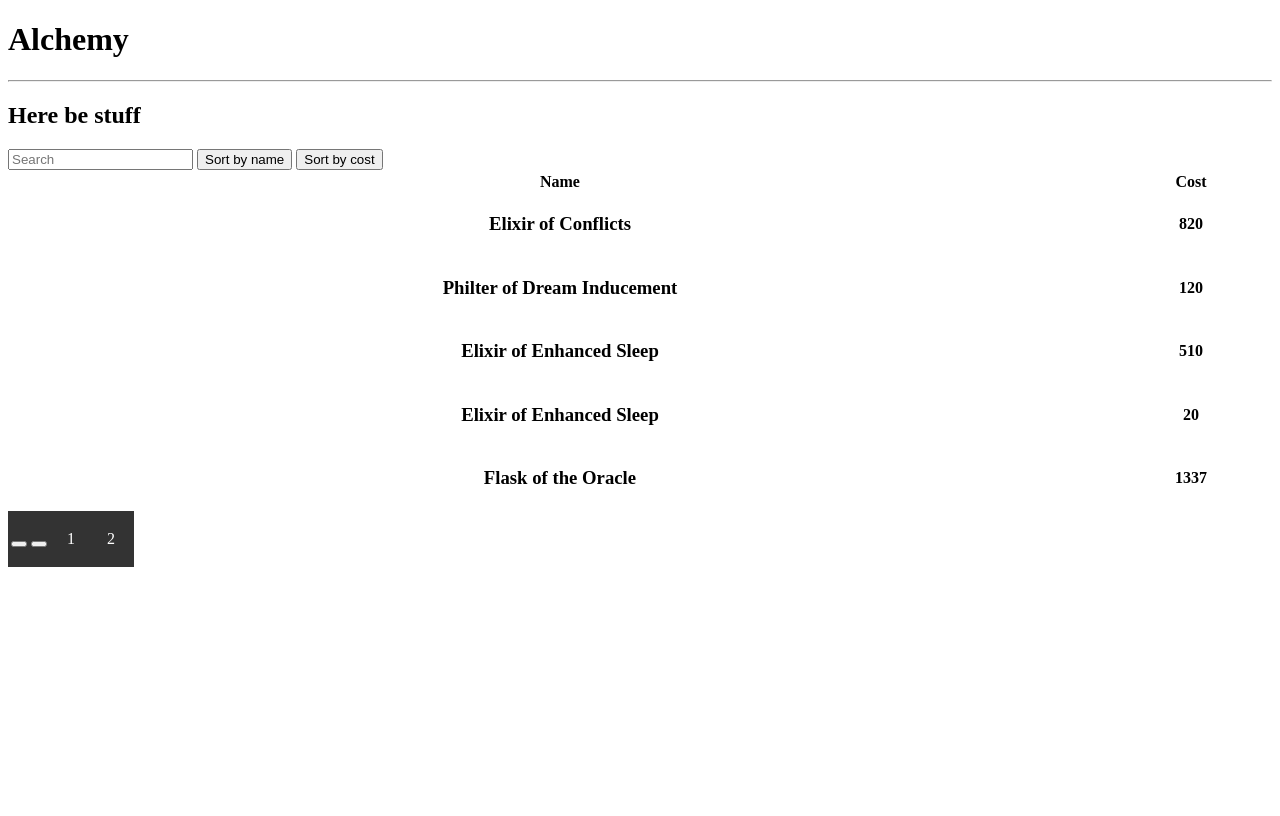
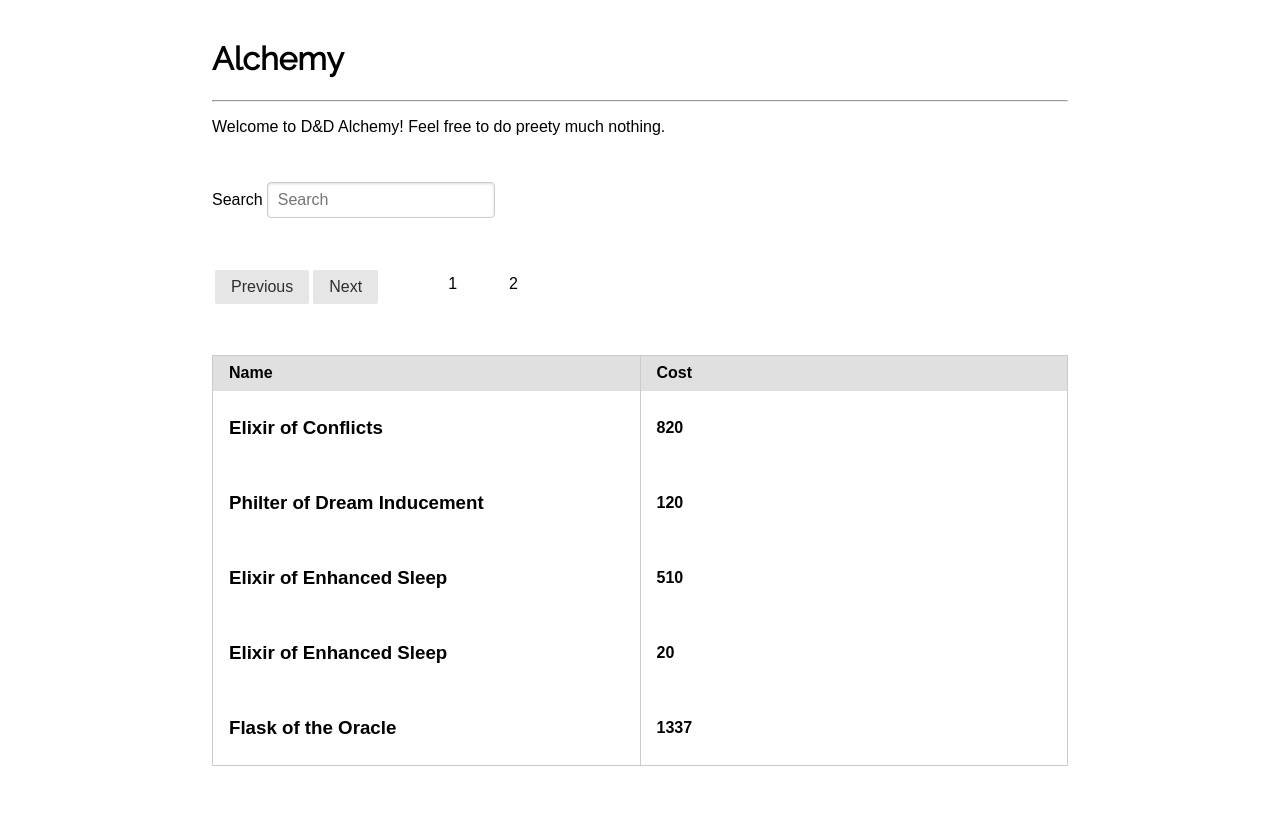
Before and after one commit to LanVukusic/Alchemist5E, a Flask app: page / in a window 1280 px wide. Before the commit the page ends 567 px from the top, so only its background shows below. Run offline with Flask 2, Linux system fonts and the light colour scheme; lists and menus that the app fills with data are empty; some libraries are stand-ins or nearby versions.

Commit message:
Updated UI (HTML, CSS)

```diff
--- a/flask/app/static/style.css
+++ b/flask/app/static/style.css
@@ -1,33 +1,71 @@
-.table-navigation {
-  margin: 0;
-  padding: 0;
+body {
+    padding: 20px;
+}
 
-  background-color: #333333;
+h1 {
+    font-family: "Raleway", "Helvetica Neue", Helvetica, Arial, sans-serif;
+}
+
+.base-header {
+    margin-left: 15vw;
+    margin-right: 15vw;
+}
+
+#potions {
+    margin-left: 15vw;
+    margin-right: 15vw;
 }
 
 .table-main {
     width: 100%;
+    table-layout: fixed;
 }
 
-.pagination {
-margin: 0;
-padding: 0;
-overflow: hidden;
-list-style-type: none;
+.list {
+    text-align: left;
 }
 
-li {
-  float: left;
+.table-main tbody tr {
+    transition: background-color 0.1s ease;
 }
 
-li a {
-  display: block;
-  color: white;
-  text-align: center;
-  padding: 16px;
-  text-decoration: none;
+.table-main tbody tr:hover {
+    background-color: cornsilk;
 }
 
-li a:hover {
-  background-color: #111111;
+.spacing {
+    height: 30px;
 }
+
+.head-1 {
+    width: 70%;
+}
+
+head-2 {
+    width: 30%;
+}
+
+.pagination li {
+    display: inline-block;
+
+
+    margin-left: 10px;
+    margin-right: 10px;
+
+}
+
+.pagination a {
+    color: black;
+    float: left;
+    padding: 8px 16px;
+    text-decoration: none;
+}
+
+.table-navigation {
+    height: 30px;
+}
+
+.error {
+    margin-left: 15vw;
+    margin-right: 15vw;
+}
--- a/flask/app/templates/403.html
+++ b/flask/app/templates/403.html
@@ -1,7 +1,9 @@
 {% extends "base.html" %}
 
 {% block content %}
+<div class="error">
     <h1>WTF?</h1>
     <p>Floor three. Dumbledore said you shouldn't come here. You are expelled from Hogwarts.</p>
-    <p><a href="{{ url_for('index') }}">Back</a></p>
+    <p><a class="pure-button pure-button-primary" href="{{ url_for('index') }}">Back</a></p>
+</div>
 {% endblock %}
--- a/flask/app/templates/410.html
+++ b/flask/app/templates/410.html
@@ -1,7 +1,9 @@
 {% extends "base.html" %}
 
 {% block content %}
+<div class="error">
     <h1>WTF?</h1>
     <p>Gone, gone away, I wish you didn't stay. But seriously, the file is gone. Go home. </p>
-    <p><a href="{{ url_for('index') }}">Back</a></p>
+    <p><a class="pure-button pure-button-primary" href="{{ url_for('index') }}">Back</a></p>
+</div>
 {% endblock %}
--- a/flask/app/templates/500.html
+++ b/flask/app/templates/500.html
@@ -1,7 +1,9 @@
 {% extends "base.html" %}
 
 {% block content %}
+<div class="error">
     <h1>WTF?</h1>
     <p>Good job. You did it. You crashed the whole fucking server. Congrats. Now go back home. If it even exists?</p>
-    <p><a href="{{ url_for('index') }}">Back</a></p>
+    <p><a class="pure-button pure-button-primary" href="{{ url_for('index') }}">Back</a></p>
+</div>
 {% endblock %}
--- a/flask/app/templates/base.html
+++ b/flask/app/templates/base.html
@@ -1,10 +1,14 @@
 <!DOCTYPE html>
 <html lang="en">
+
 <head>
     {% block head %}
 
+    <link rel="stylesheet" type="text/css" href="//fonts.googleapis.com/css?family=Raleway" />
     <link rel="stylesheet" href="{{ url_for('static', filename='style.css') }}">
     <link rel="shortcut icon" href="{{ url_for('static', filename='favicon.ico') }}">
+    <link rel="stylesheet" href="https://unpkg.com/purecss@1.0.0/build/pure-min.css" integrity="sha384-nn4HPE8lTHyVtfCBi5yW9d20FjT8BJwUXyWZT9InLYax14RDjBj46LmSztkmNP9w" crossorigin="anonymous">
+    <meta name="viewport" content="width=device-width, initial-scale=1">
 
     <meta charset="UTF-8">
     {% if title %}
@@ -17,6 +21,9 @@
 </head>
 
 <body>
+
+    <div class="base-header">
+
         <div>
             <h1>Alchemy</h1>
         </div>
@@ -33,7 +40,10 @@
         {% endif %}
         {% endwith %}
 
+    </div>
+
     {% block content %}{% endblock %}
 
 </body>
+
 </html>
--- a/flask/app/templates/index.html
+++ b/flask/app/templates/index.html
@@ -8,49 +8,57 @@
 {% endblock %}
 
 {% block content %}
-<h2>Here be stuff </h2>
 
 <div id="potions">
 
-    <input class="search" placeholder="Search"/>
+    <p>Welcome to D&D Alchemy! Feel free to do preety much nothing.</p>
 
-    <button class="sort" data-sort="name">
-        Sort by name
-    </button>
+    <div class="spacing"></div>
 
-    <button class="sort" data-sort="cost">
-        Sort by cost
-    </button>
+    <form class="pure-form">
 
-    <table class="table-main">
+        <label for="search">Search</label>
+        <input class="search" id="search" type="text" placeholder="Search" />
 
-        <tr>
-            <th>Name</th>
-            <th>Cost</th>
-        </tr>
+    </form>
 
-        <tbody class="list">
-
-        </tbody>
-
-
-    </table>
+    <div class="spacing"></div>
 
     <table class="table-navigation">
         <tr>
             <td>
-                <button type="button" class="jPaginateBack"></button>
+                <button type="button" class="jPaginateBack pure-button">Previous</button>
             </td>
 
             <td>
-                <button type="button" class="jPaginateNext"></button>
+                <button type="button" class="jPaginateNext pure-button">Next</button>
             </td>
 
             <td>
                 <ul class="pagination"></ul>
             </td>
+
         </tr>
     </table>
 
+    <div class="spacing"></div>
+
+    <table class="table-main pure-table">
+
+        <thead>
+            <tr>
+                <th><a data-sort="name" class="sort head-1">Name</a></th>
+                <th><a data-sort="cost" class="sort head-2">Cost</a></th>
+            </tr>
+        </thead>
+
+        <tbody class="list"></tbody>
+
+    </table>
+
+    <div class="spacing"></div>
+
+
+
 </div>
 {% endblock %}
```
Also changed, not shown: flask/app/templates/404.html (+5 -3 lines). Lines whose indentation alone changed are shown as unchanged.
